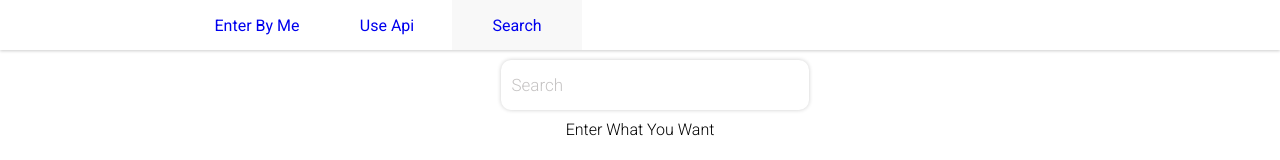
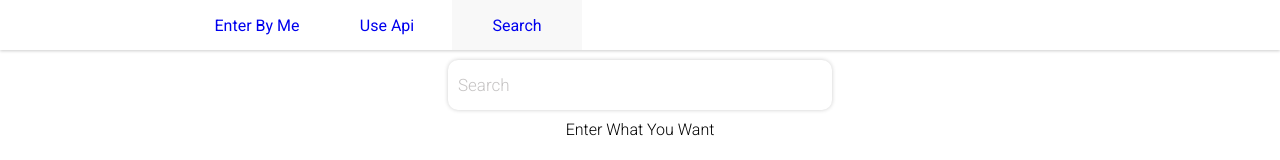
Before and after one commit to alimahmoodi/dictionary, a React (Create React App) app: page /search in a window 1280 px wide. Shown: the top 160 px of the page. Built offline with nearby package versions, Linux system fonts and the light colour scheme.

Commit message:
some improve style in search component on input element

```diff
--- a/src/components/UI/Input/Input.module.css
+++ b/src/components/UI/Input/Input.module.css
@@ -1,5 +1,5 @@
 .InputText {
-    width: 40%;
+    width: 100%;
     height: 5rem;
     border: none;
     padding: 10px;
@@ -16,7 +16,7 @@
     margin-top: 1rem;
 }
 .InputText:focus {
-    width: 42%;
+    width: 101%;
     box-shadow: 0px 0px 4px 0px rgba(2, 176, 199, 0.479);
 }
 .InputText::placeholder {
--- a/src/containers/Form/Form.module.css
+++ b/src/containers/Form/Form.module.css
@@ -31,6 +31,6 @@
 }
 
 .InputContainer {
-    display: flex;
-    justify-content: center;
+    margin: 0 auto;
+    width: 40%;
 }
--- a/src/containers/search/search.module.css
+++ b/src/containers/search/search.module.css
@@ -1,11 +1,15 @@
 .InputWrapper {
     display: flex;
-    width: 60%;
+    width: 30%;
     justify-content: center;
     margin: 0 auto;
     align-items: center;
+    position: relative;
 }
 .SpinnerWrapper {
-    margin-left: -3rem;
+    position: absolute;
+    right: 0;
+    top: 0;
+    transform: translate(-50%, 50%);
     margin-top: 1rem;
 }
```
